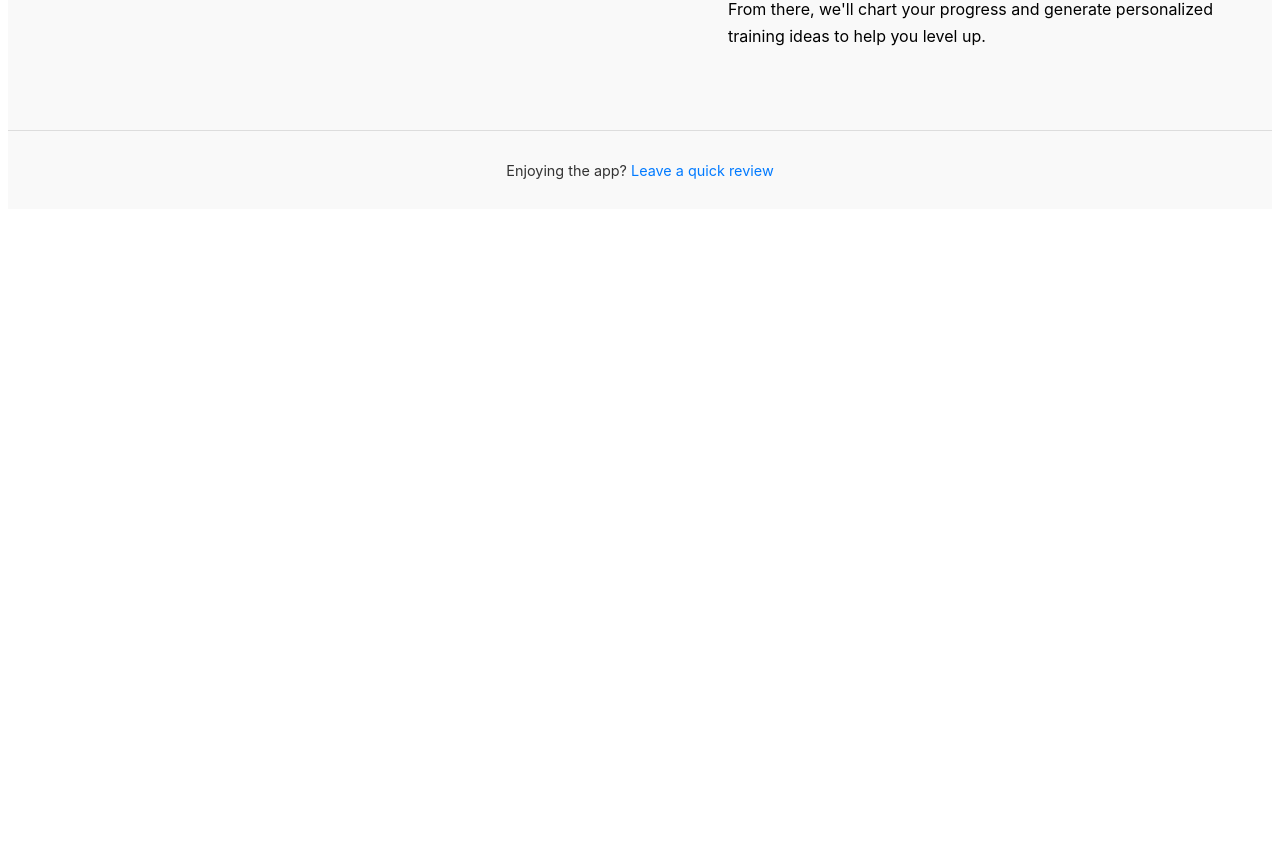
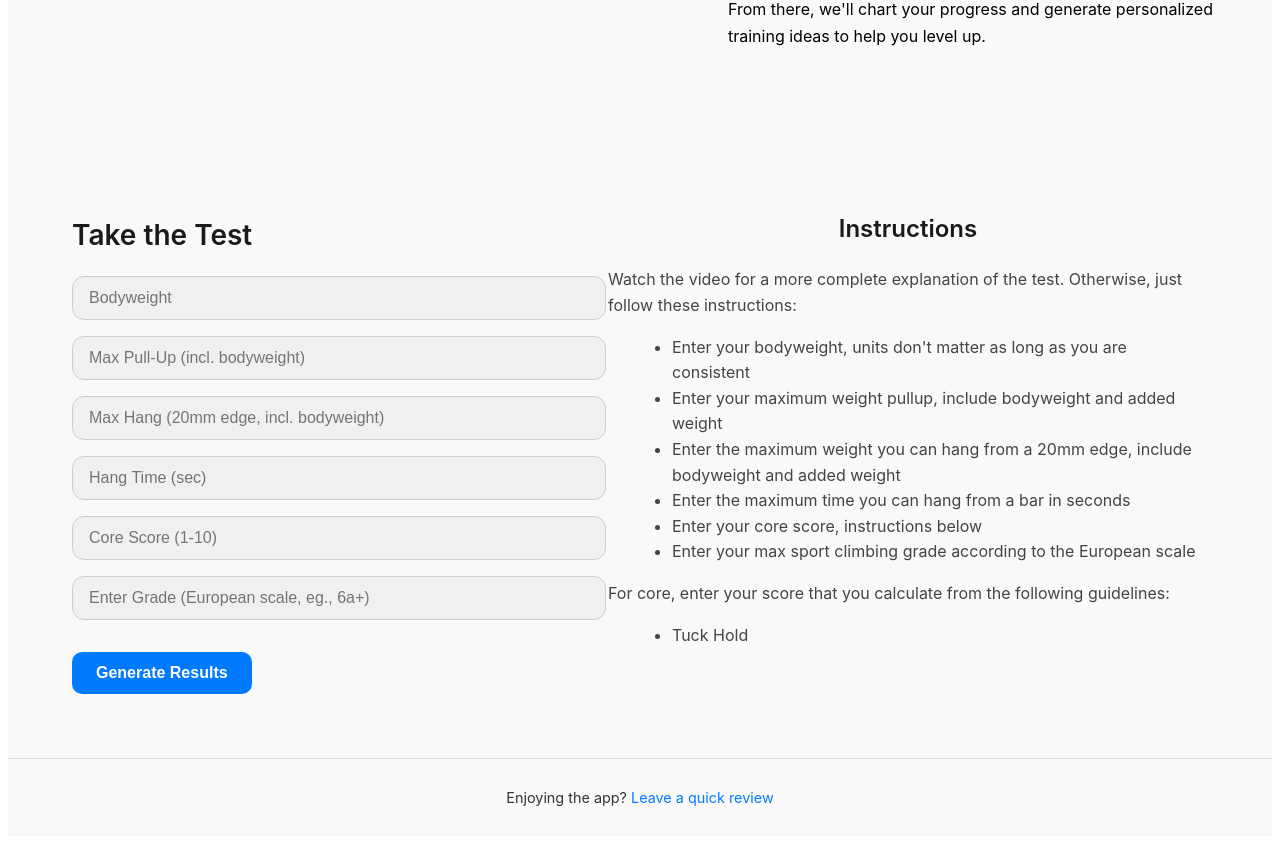
Before and after one commit to chanceguyton/climbing-fitness-app-public, a React (Vite) app: page / in a window 1280 px wide. Shown: the part 912-1756 px from the top of the page. Before the commit the page ends 1129 px from the top, so only its background shows below. Built offline with nearby package versions, Linux system fonts and the light colour scheme; no server answers.

Commit message:
Update TestSection.jsx

```diff
--- a/src/sections/TestSection.jsx
+++ b/src/sections/TestSection.jsx
@@ -1,76 +1,149 @@
-import React from "react"
-import {Radar, RadarChart, PolarGrid,
-        PolarAngleAxis, PolarRadiusAxis,
-        ResponsiveContainer} from "recharts"
-import "../styles/Chart.css"
+import React, { useState } from "react";
+import TextInputBox from "../components/textInput";
+import { useTest } from "../context/TestContext";
+import { calculateFromInputs } from "../utils/Calculation";
+import "../styles/TestSection.css"
 
-function RadarChartComponent({data}){
+// regex for valid climbing grade (6a to 9c+)
+const gradePattern = /^[6-9][a-c]\+?$/;
 
-    const sportGrades = [
-        "6a", "6a", "6b", "6b", "6c", "6c", "6c+", "6c+",
-        "7a", "7a", "7a+", "7a+", "7b", "7b", "7b+", "7b+",
-        "7c", "7c+", "7c+",
-        "8a", "8a", "8a+", "8a+", "8b", "8b", "8b+", "8b+",
-        "8c", "8c", "8c+", "8c+",
-        "9a", "9a", "9a+", "9a+",
-        "9b", "9b", "9b+", "9c"
-    ];
+function TestSection({onSubmitScroll}) {
+  const [errors, setErrors] = useState([false, false, false, false, false, false]);
+  const { inputValues, setInputValues, setResult } = useTest();
 
-    const gradeMap = (grade) => {
-        return sportGrades.indexOf(grade) + 1;
+  const handleSubmit = () => {
+    const result = calculateFromInputs(inputValues);
+    setResult(result);
+
+    if (onSubmitScroll) {
+      onSubmitScroll();
+    }
+  };
+
+  const handleTextChange = (index, value) => {
+    if (index === 5 && value !== "" && !gradePattern.test(value.trim().toLowerCase())) {
+      const newErrors = [...errors];
+      newErrors[index] = true;
+      setErrors(newErrors);
+      return;
     }
 
-    if (!Array.isArray(data) || data.length < 6) {
-        console.log("Not enough data")
-        return null;
-    }
+    const newErrors = [...errors];
+    newErrors[index] = false;
+    setErrors(newErrors);
 
-    const chartData = [
-    { metric: "Pull", predicted: data[0]},
-    { metric: "Fingers", predicted: data[1]},
-    { metric: "Endurance", predicted: data[2]},
-    { metric: "Core", predicted: data[3]},
-    { metric: "Grade", predicted: gradeMap(data[5])/4}
-  ];
+    const updated = [...inputValues];
+    updated[index] = value;
+    setInputValues(updated);
+  };
 
   return (
-    <div className="chart-outer">
-        <h2 className="chart-title">Your Climbing Profile</h2>
-         <div className="chart-container">
-            <ResponsiveContainer width="100%" height="100%">
-            <RadarChart data={chartData}>
-                <PolarGrid />
-                <PolarAngleAxis
-                    dataKey="metric"
-                    tick={{
-                        fill: "#1a1a1a",
-                        fontSize: 10,
-                        fontWeight: 500,
-                        fontFamily: "Inter, sans-serif"
-                    }}
-                    stroke="#e0e0e0"
-                />
-                <PolarRadiusAxis
-                    angle={30}
-                    domain={[0, 10]} // ✅ This sets the radial scale
-                    tick={() => null} // optional: hides numeric labels
-                    stroke="#e0e0e0"
-                    axisLine={false}
-                    tickLine={false}
-                />
-                <Radar
-                    name="Predicted"
-                    dataKey="predicted"
-                    stroke="#007bff"
-                    fill="#007bff"
-                    fillOpacity={0.6}
-                />
-            </RadarChart>
-            </ResponsiveContainer>
-        </div>
+    <section className="test-section">
+    <div className="test-layout">
+      <div className="test-inputs">
+        <h2>Take the Test</h2>
+         <TextInputBox
+          type="number"
+          placeholder="Bodyweight"
+          externalChange={handleTextChange}
+          index={0}
+        />
+
+        <TextInputBox
+          type="number"
+          placeholder="Max Pull-Up (incl. bodyweight)"
+          externalChange={handleTextChange}
+          index={1}
+        />
+
+        <TextInputBox
+          type="number"
+          placeholder="Max Hang (20mm edge, incl. bodyweight)"
+          externalChange={handleTextChange}
+          index={2}
+        />
+
+        <TextInputBox
+          type="number"
+          placeholder="Hang Time (sec)"
+          externalChange={handleTextChange}
+          index={3}
+        />
+
+        <TextInputBox
+          type="number"
+          placeholder="Core Score (1-10)"
+          externalChange={handleTextChange}
+          index={4}
+        />
+
+        <TextInputBox
+          type="text"
+          placeholder="Enter Grade (European scale, eg., 6a+)"
+          externalChange={handleTextChange}
+          index={5}
+        />
+
+        <button className="test-button" onClick={handleSubmit}>Generate Results</button>
+
+        {errors[5] && (
+          <p style={{ color: "red", fontSize: "0.85rem" }}>
+            Invalid grade format (must be 6a to 9c+)
+          </p>
+        )}
+      </div>
+
+    <div className="test-instructions">
+      <h2>Instructions</h2>
+      <div className="test-instruction-scroll">
+        <p>Watch the video for a more complete explanation of the test.
+         Otherwise, just follow these instructions:
+        </p>
+        <ul>
+          <li>Enter your bodyweight, units don't matter as long as you are consistent</li>
+          <li>Enter your maximum weight pullup, include bodyweight and added weight</li>
+          <li>Enter the maximum weight you can hang from a 20mm edge, include bodyweight and added weight</li>
+          <li>Enter the maximum time you can hang from a bar in seconds</li>
+          <li>Enter your core score, instructions below</li>
+          <li>Enter your max sport climbing grade according to the European scale</li>
+        </ul>
+        <p>
+          For core, enter your score that you calculate from the following guidelines:
+        </p>
+        <ul>
+          <li>Tuck Hold
+            <ul>
+              <li>10 sec - 1pt</li>
+              <li>20 sec - 2pts</li>
+              <li>30 sec - 3pts</li>
+            </ul>
+          </li>
+          <li>L Sit
+            <ul>
+              <li>10 sec - 4pts</li>
+              <li>15 sec - 5pts</li>
+              <li>20 sec - 6pts</li>
+            </ul>
+          </li>
+          <li>Front Lever
+            <ul>
+              <li>5 sec - 7pts</li>
+              <li>10 sec - 8pts</li>
+              <li>20 sec - 9pts</li>
+              <li>30+ sec - 10pts</li>
+            </ul>
+          </li>
+        </ul>
+        <p>
+          From there, each metric will indexed with a score out of 10 which will be used to
+          calculate your predicted max grade and create your AI training plan.
+        </p>
+      </div>
     </div>
-  )
+  </div>
+</section>
 
+  );
 }
 
-export default RadarChartComponent;
+export default TestSection;
```
